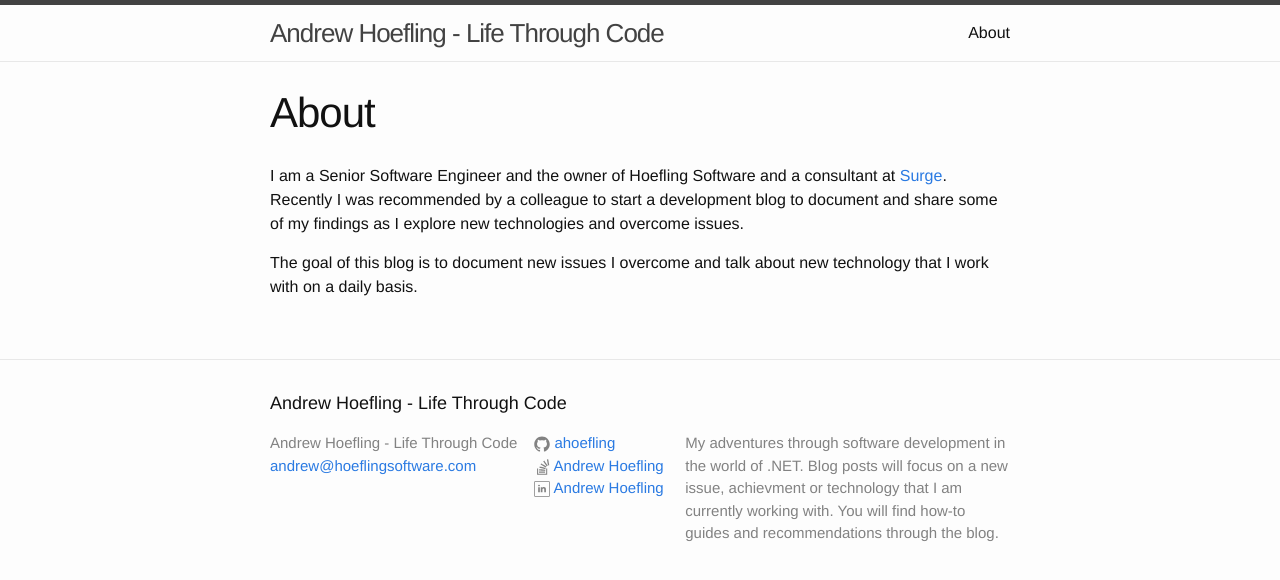
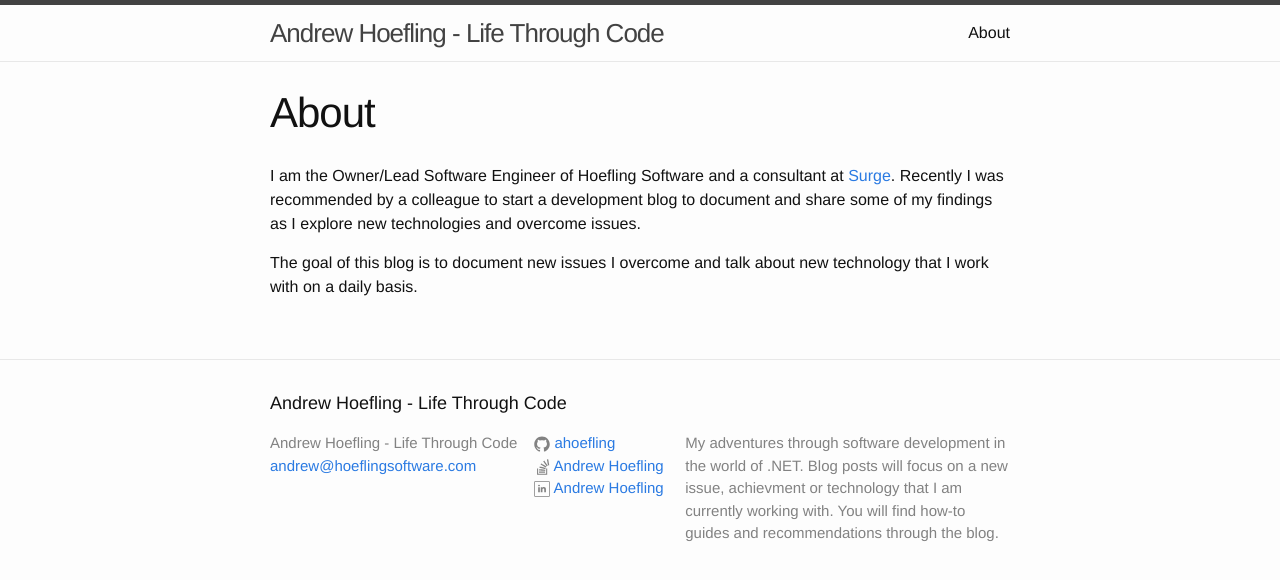
Before and after one commit to SkyeHoefling/ahoefling.github.io, a Jekyll site: the page built from about.md, in a window 1280 px wide. Shown: the top 580 px of the page. Built offline with Jekyll 4.4.1, drawn with Linux system fonts in a browser that asks for light colours.

Commit message:
fixing grammer issue

```diff
--- a/about.md
+++ b/about.md
@@ -4,6 +4,6 @@ title: About
 permalink: /about/
 ---
 
-I am a Senior Software Engineer and the owner of Hoefling Software and a consultant at [Surge](http://www.surgeforward.com/). Recently I was recommended by a colleague to start a development blog to document and share some of my findings as I explore new technologies and overcome issues.
+I am the Owner/Lead Software Engineer of Hoefling Software and a consultant at [Surge](http://www.surgeforward.com/). Recently I was recommended by a colleague to start a development blog to document and share some of my findings as I explore new technologies and overcome issues.
 
 The goal of this blog is to document new issues I overcome and talk about new technology that I work with on a daily basis.
```
